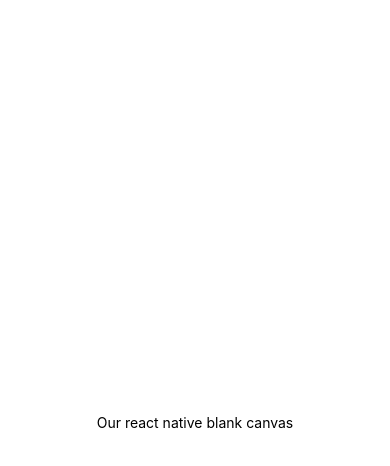
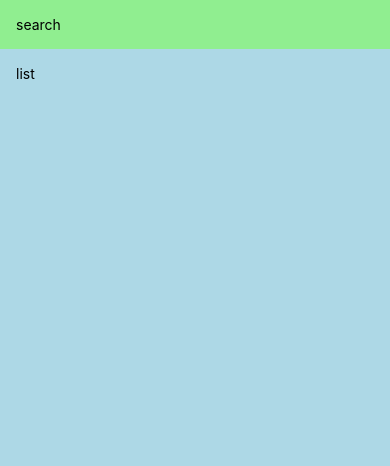
Before and after one commit to igolubevJ/Meals, a React Native app: screen / in a window 390 px wide. Shown: the top 466 px of the page. Built offline with nearby package versions, Linux system fonts and the light colour scheme.

Commit message:
Add Android Status bar Safe area

```diff
--- a/App.js
+++ b/App.js
@@ -1,12 +1,23 @@
-import { StatusBar } from 'expo-status-bar';
+import { StatusBar as ExpoStatusBar } from 'expo-status-bar';
 import React from 'react';
-import { StyleSheet, View, Text } from 'react-native';
+import { StatusBar, StyleSheet, SafeAreaView, View, Text, Platform } from 'react-native';
+
+const isAndroid = Platform.OS === 'android';
+
+console.log();
 
 export default function App() {
   return (
-    <View style={{flex: 1, alignItems: 'center', justifyContent: 'center' }}>
-      <Text>Our react native blank canvas</Text>
-    </View>
+    <>
+      <SafeAreaView style={{ flex: 1, marginTop: isAndroid ? StatusBar.currentHeight: 0 }}>
+        <View style={{ padding: 16, backgroundColor: "lightgreen" }}>
+          <Text>search</Text>
+        </View>
+        <View style={{ flex: 1, padding: 16, backgroundColor: "lightblue" }}>
+          <Text>list</Text>
+        </View>
+      </SafeAreaView>
+    </>
   );
 }
 
--- a/app.json
+++ b/app.json
@@ -27,6 +27,8 @@
     },
     "web": {
       "favicon": "./assets/favicon.png"
-    }
+    },
+    "description": "",
+    "githubUrl": "https://github.com/igolubevJ/Meals.git"
   }
 }
```
Also changed, not shown: .expo-shared/README.md (added).
